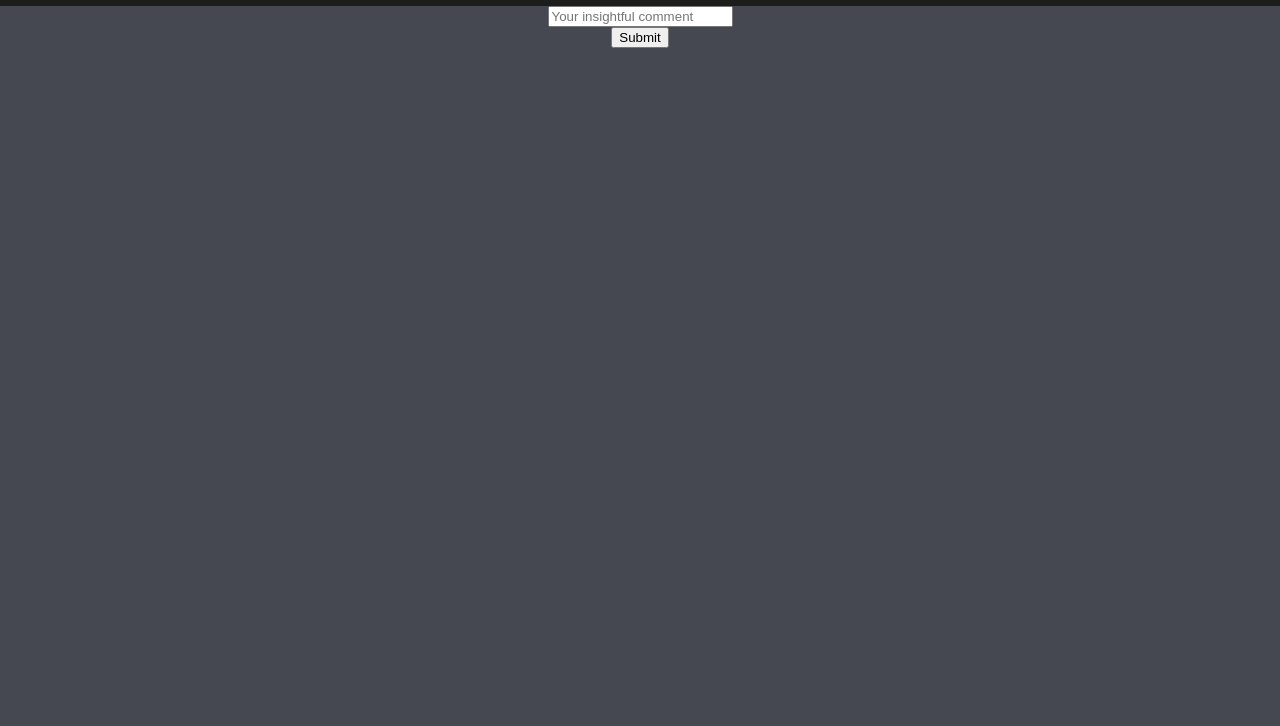
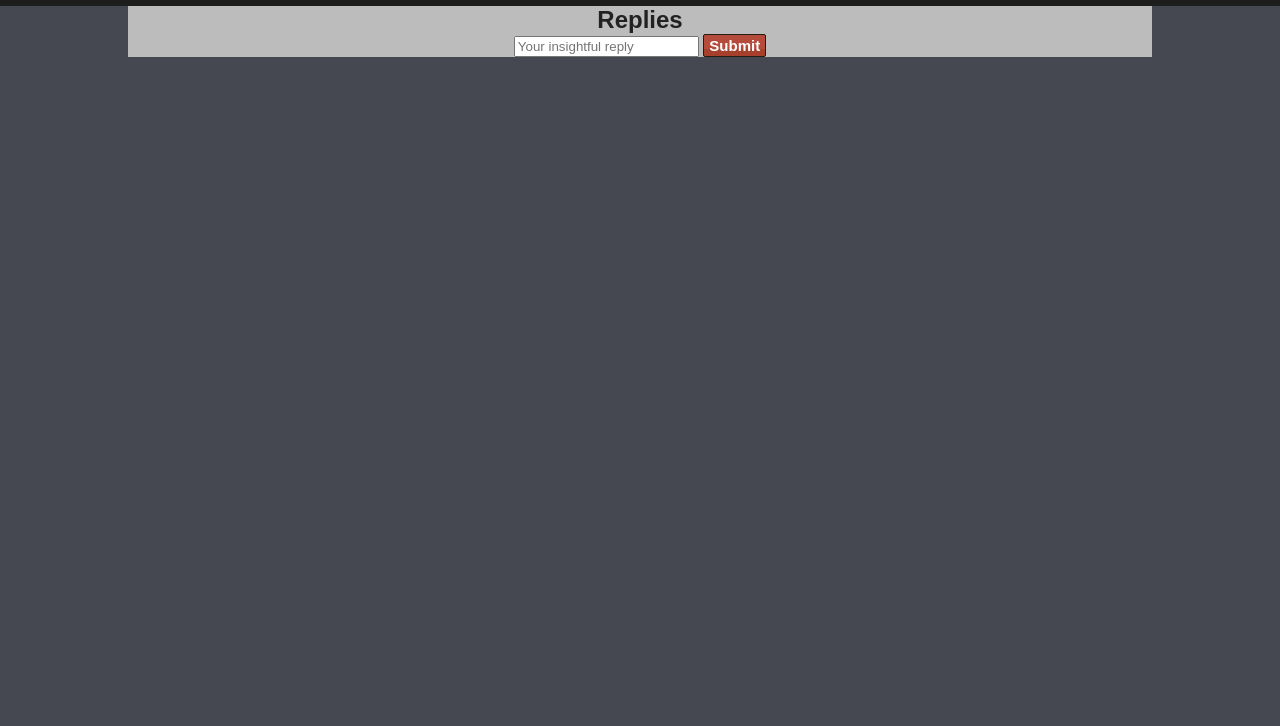
Before and after one commit to LudwigThePig/Anonymous-Messageboard, a website: page views/thread.html in a window 1280 px wide. Shown: the part 74-800 px from the top of the page. Drawn offline with Linux system fonts and the light colour scheme; files whose address does not match are found by name.

Commit message:
front-end changes

```diff
--- a/public/css/thread.css
+++ b/public/css/thread.css
@@ -10,10 +10,16 @@
   text-align: left
   }
 
-    .replies{
-      background: purple;
+  #replies{
+    background-color: #bcbcbc;
+    color: #222;
+    width: 80%;
+    margin: auto;
   }
-
-    .replyNode{
-      background: yellow;
+  ul{
+    list-style: none;
+    text-align: left;
   }
+  li{
+    border-bottom: 1px solid white;
+  }
--- a/views/thread.html
+++ b/views/thread.html
@@ -16,11 +16,12 @@
     </div>
     <div id="thread"></div>
     <div id="replies">
+      <h2>Replies</h2>
       <div id="replyNode">
       </div>
       <form id="replyForm">
-        <input type="text" placeholder="Your insightful comment" name="reply" required=""><br>
-        <input type="submit" value="Submit">
+        <input type="text" placeholder="Your insightful reply" name="text" required="">
+        <input type="submit" class="button" value="Submit">
       </form>
     </div>
 
```
Lines whose indentation alone changed are shown as unchanged.
